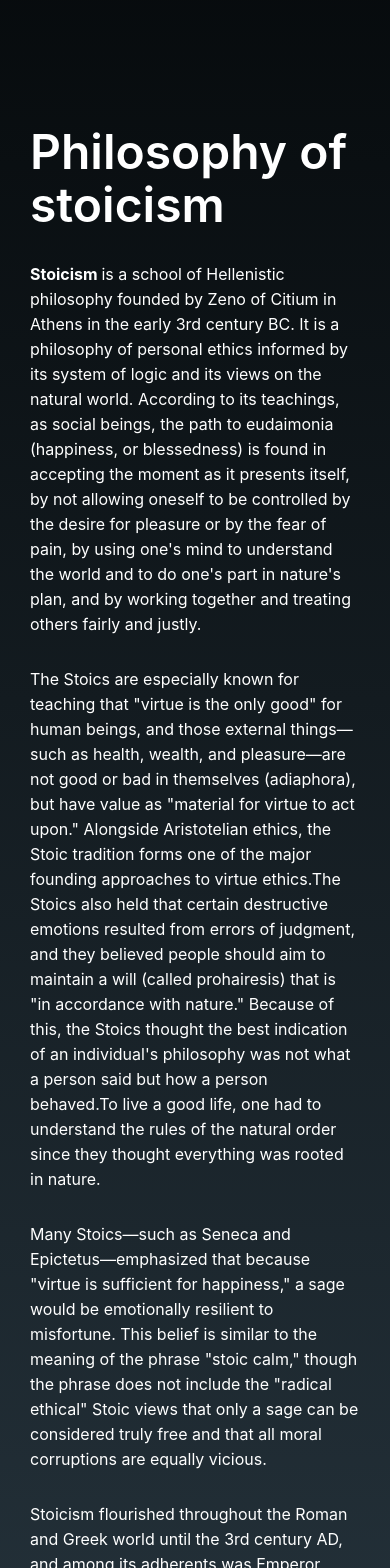
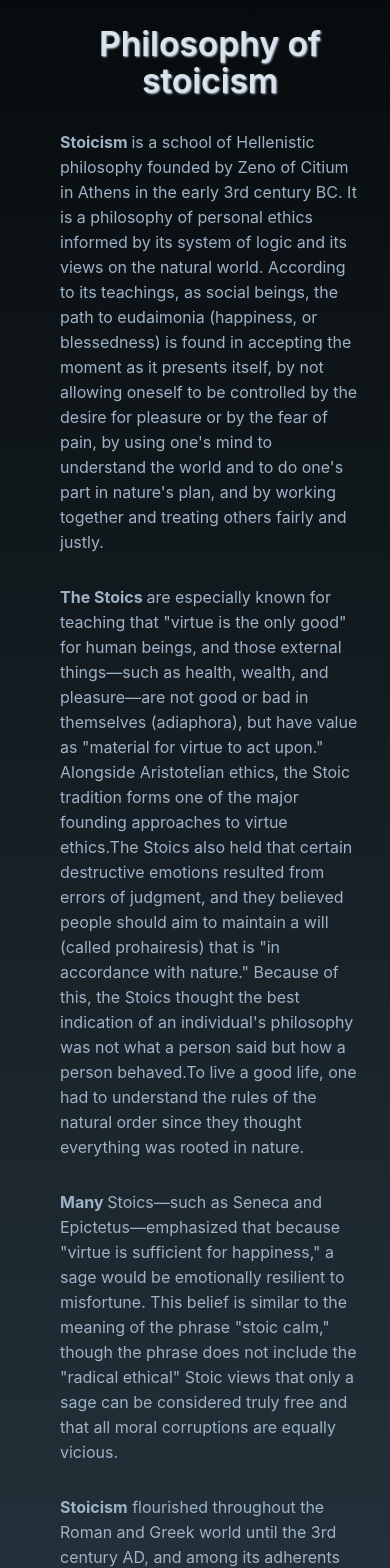
Before and after one commit to lazar-vrancic/react-aots-app, a React (Create React App) app: page / in a window 390 px wide. Shown: the part 980-2548 px from the top of the page. Built offline with nearby package versions, Linux system fonts and the light colour scheme; a web font is replaced by a local one.

Commit message:
Added media querries

```diff
--- a/src/components/Philosophy.js
+++ b/src/components/Philosophy.js
@@ -21,35 +21,36 @@ function Hero() {
             fairly and justly.
           </p>
           <p>
-            The Stoics are especially known for teaching that "virtue is the
-            only good" for human beings, and those external things—such as
-            health, wealth, and pleasure—are not good or bad in themselves
-            (adiaphora), but have value as "material for virtue to act upon."
-            Alongside Aristotelian ethics, the Stoic tradition forms one of the
-            major founding approaches to virtue ethics.The Stoics also held that
-            certain destructive emotions resulted from errors of judgment, and
-            they believed people should aim to maintain a will (called
-            prohairesis) that is "in accordance with nature." Because of this,
-            the Stoics thought the best indication of an individual's philosophy
-            was not what a person said but how a person behaved.To live a good
-            life, one had to understand the rules of the natural order since
-            they thought everything was rooted in nature.
+            <strong>The Stoics </strong>are especially known for teaching that
+            "virtue is the only good" for human beings, and those external
+            things—such as health, wealth, and pleasure—are not good or bad in
+            themselves (adiaphora), but have value as "material for virtue to
+            act upon." Alongside Aristotelian ethics, the Stoic tradition forms
+            one of the major founding approaches to virtue ethics.The Stoics
+            also held that certain destructive emotions resulted from errors of
+            judgment, and they believed people should aim to maintain a will
+            (called prohairesis) that is "in accordance with nature." Because of
+            this, the Stoics thought the best indication of an individual's
+            philosophy was not what a person said but how a person behaved.To
+            live a good life, one had to understand the rules of the natural
+            order since they thought everything was rooted in nature.
           </p>
           <p>
-            Many Stoics—such as Seneca and Epictetus—emphasized that because
-            "virtue is sufficient for happiness," a sage would be emotionally
-            resilient to misfortune. This belief is similar to the meaning of
-            the phrase "stoic calm," though the phrase does not include the
-            "radical ethical" Stoic views that only a sage can be considered
-            truly free and that all moral corruptions are equally vicious.
+            <strong>Many </strong>Stoics—such as Seneca and Epictetus—emphasized
+            that because "virtue is sufficient for happiness," a sage would be
+            emotionally resilient to misfortune. This belief is similar to the
+            meaning of the phrase "stoic calm," though the phrase does not
+            include the "radical ethical" Stoic views that only a sage can be
+            considered truly free and that all moral corruptions are equally
+            vicious.
           </p>
           <p>
-            Stoicism flourished throughout the Roman and Greek world until the
-            3rd century AD, and among its adherents was Emperor Marcus Aurelius.
-            It experienced a decline after Christianity became the state
-            religion in the 4th century AD. Since then it has seen revivals,
-            notably in the Renaissance (Neostoicism) and in the contemporary era
-            (modern Stoicism).
+            <strong>Stoicism</strong> flourished throughout the Roman and Greek
+            world until the 3rd century AD, and among its adherents was Emperor
+            Marcus Aurelius. It experienced a decline after Christianity became
+            the state religion in the 4th century AD. Since then it has seen
+            revivals, notably in the Renaissance (Neostoicism) and in the
+            contemporary era (modern Stoicism).
           </p>
         </div>
         <div className="philosophy__img-wrapper">
--- a/src/components/Philosophy.scss
+++ b/src/components/Philosophy.scss
@@ -15,6 +15,9 @@
     rgba(98, 133, 156, 0.5),
     rgba(11, 18, 22, 0.548)
   ); /* W3C, IE 10+/ Edge, Firefox 16+, Chrome 26+, Opera 12+, Safari 7+ */
+  @include m_q(600px) {
+    padding: 60px 0;
+  }
 
   &__container {
     display: flex;
@@ -27,22 +30,34 @@
     margin-bottom: 30px;
     font-size: 1.1rem;
     line-height: 25px;
+    @include m_q(600px) {
+      margin-left: 30px;
+    }
 
     h2 {
       margin-bottom: 30px;
-      font-size: 3rem;
+      font-size: 3.3rem;
       line-height: 1.1;
       font-weight: 600;
-      color: $white;
+      color: $clr-grey-9;
+      text-shadow: 1px 1px 2px $clr-grey-8;
+      @include m_q(600px) {
+        font-size: 2.1rem;
+        text-align: center;
+      }
     }
     p {
       margin-bottom: 30px;
       font-size: 1rem;
       line-height: 25px;
+      color: $clr-grey-7;
     }
   }
   &__img-wrapper {
     max-width: 600px;
+    @include m_q(600px) {
+      margin-left: 30px;
+    }
 
     img {
       max-width: 95%;
```
